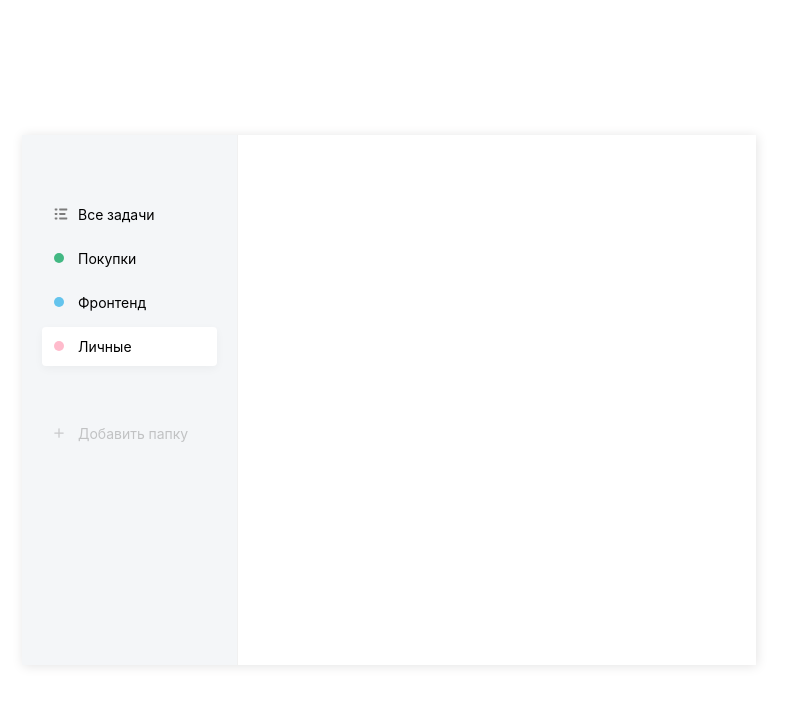
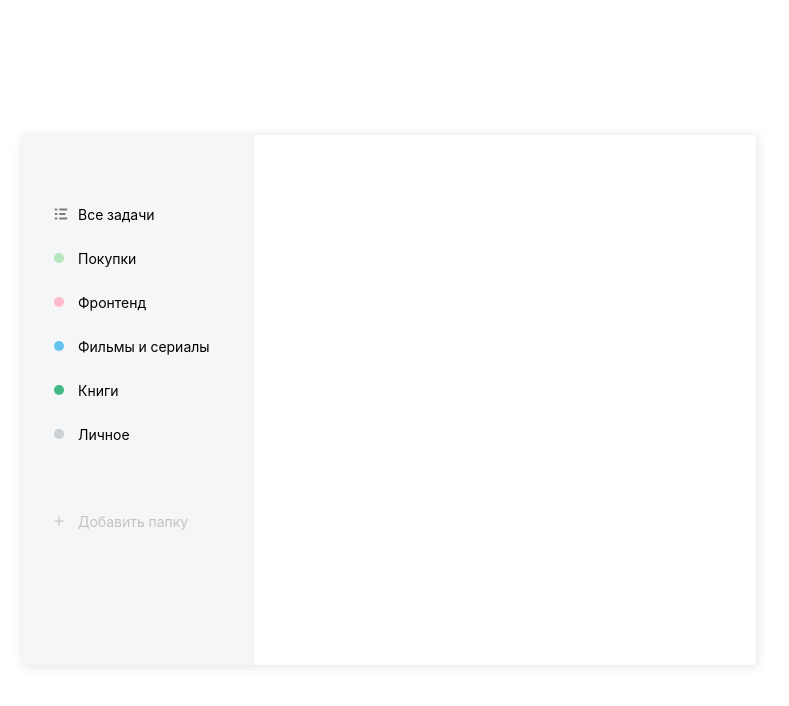
Before and after one commit to ellinacv/todo, a React (Create React App) app: page / in a window 1280 px wide. Shown: the top 706 px of the page, without its empty margins (251-1040 px from the left). Built offline with nearby package versions, Linux system fonts and the light colour scheme.

Commit message:
feat: adding a new folder to the list

```diff
--- a/src/App.jsx
+++ b/src/App.jsx
@@ -1,9 +1,21 @@
-import React from 'react';
+import React, { useState } from 'react';
 import { List } from './components/List/List';
 import { AddList } from './components/List/AddList';
 import DB from './data/db.json';
 
 export const App = () => {
+  const [lists, setLists] = useState(
+    DB.lists.map((item) => {
+      item.color = DB.colors.filter(
+        (color) => color.id === item.colorId,
+      )[0].name;
+      return item;
+    }),
+  );
+  const onAddList = (obj) => {
+    const newList = [...lists, obj];
+    setLists(newList);
+  };
   return (
     <div className="todo">
       <div className="todo-sidebar">
@@ -19,29 +31,12 @@ export const App = () => {
                   <path d="M10.96 5.10001H5.74001C5.24321 5.10001 5.20001 5.50231 5.20001 6.00001C5.20001 6.49771 5.24321 6.90001 5.74001 6.90001H10.96C11.4568 6.90001 11.5 6.49771 11.5 6.00001C11.5 5.50231 11.4568 5.10001 10.96 5.10001ZM12.76 9.60001H5.74001C5.24321 9.60001 5.20001 10.0023 5.20001 10.5C5.20001 10.9977 5.24321 11.4 5.74001 11.4H12.76C13.2568 11.4 13.3 10.9977 13.3 10.5C13.3 10.0023 13.2568 9.60001 12.76 9.60001ZM5.74001 2.40001H12.76C13.2568 2.40001 13.3 1.99771 13.3 1.50001C13.3 1.00231 13.2568 0.600006 12.76 0.600006H5.74001C5.24321 0.600006 5.20001 1.00231 5.20001 1.50001C5.20001 1.99771 5.24321 2.40001 5.74001 2.40001ZM2.86001 5.10001H1.24001C0.743212 5.10001 0.700012 5.50231 0.700012 6.00001C0.700012 6.49771 0.743212 6.90001 1.24001 6.90001H2.86001C3.35681 6.90001 3.40001 6.49771 3.40001 6.00001C3.40001 5.50231 3.35681 5.10001 2.86001 5.10001ZM2.86001 9.60001H1.24001C0.743212 9.60001 0.700012 10.0023 0.700012 10.5C0.700012 10.9977 0.743212 11.4 1.24001 11.4H2.86001C3.35681 11.4 3.40001 10.9977 3.40001 10.5C3.40001 10.0023 3.35681 9.60001 2.86001 9.60001ZM2.86001 0.600006H1.24001C0.743212 0.600006 0.700012 1.00231 0.700012 1.50001C0.700012 1.99771 0.743212 2.40001 1.24001 2.40001H2.86001C3.35681 2.40001 3.40001 1.99771 3.40001 1.50001C3.40001 1.00231 3.35681 0.600006 2.86001 0.600006Z" />
                 </svg>
               ),
-              title: 'Все задачи',
+              name: 'Все задачи',
             },
           ]}
         />
-        <List
-          items={[
-            {
-              color: 'green',
-              title: 'Покупки',
-            },
-            {
-              color: 'blue',
-              title: 'Фронтенд',
-            },
-            {
-              color: 'pink',
-              title: 'Личные',
-              active: true,
-            },
-          ]}
-          isRemovable
-        />
-        <AddList colors={DB.colors} />
+        <List items={lists} isRemovable />
+        <AddList onAdd={onAddList} colors={DB.colors} />
       </div>
       <div className="todo-tasks"></div>
     </div>
--- a/src/components/List/AddList.jsx
+++ b/src/components/List/AddList.jsx
@@ -3,13 +3,40 @@ import { List } from './List';
 import { Badge } from '../Badge/Badge';
 import './AddList.scss';
 
-export const AddList = ({ colors }) => {
+export const AddList = ({ colors, onAdd }) => {
   const [showPopup, setShowPopup] = useState(false);
   const [selectedColor, selectColor] = useState(colors[0].id);
+  const [inputValue, setInputValue] = useState('');
+
+  const togglePopup = () => {
+    if (showPopup === true) {
+      setShowPopup(false);
+      setInputValue('');
+      selectColor(colors[0].id);
+      return;
+    }
+    setShowPopup(true);
+  };
+
+  const addList = () => {
+    if (!inputValue) {
+      alert('Add name list');
+      return;
+    }
+    const color = colors.filter((color) => color.id === selectedColor)[0].name;
+    onAdd({
+      id: Math.random(),
+      name: inputValue,
+      color,
+    });
+    setShowPopup(false);
+    setInputValue('');
+    selectColor(colors[0].id);
+  };
   return (
     <div className="add-list">
       <List
-        onClick={() => setShowPopup(!showPopup)}
+        onClick={togglePopup}
         items={[
           {
             className: 'list-item__icon-btn',
@@ -37,13 +64,19 @@ export const AddList = ({ colors }) => {
                 />
               </svg>
             ),
-            title: 'Добавить папку',
+            name: 'Добавить папку',
           },
         ]}
       />
       {showPopup && (
         <div className="add-list-popup">
-          <input className="field" type="text" placeholder="Название списка" />
+          <input
+            value={inputValue}
+            onChange={(e) => setInputValue(e.target.value)}
+            className="field"
+            type="text"
+            placeholder="Название списка"
+          />
           <div className="add-list-popup__colors">
             {colors.map((color) => (
               <Badge
@@ -54,7 +87,9 @@ export const AddList = ({ colors }) => {
               />
             ))}
           </div>
-          <button className="button add-list__button">Добавить</button>
+          <button onClick={addList} className="button add-list__button">
+            Добавить
+          </button>
         </div>
       )}
     </div>
--- a/src/components/List/List.jsx
+++ b/src/components/List/List.jsx
@@ -6,9 +6,9 @@ import './List.scss';
 export const List = ({ items, isRemovable, onClick }) => {
   return (
     <ul onClick={onClick} className="list">
-      {items.map((item, index) => (
+      {items.map((item) => (
         <li
-          key={index}
+          key={item.id}
           className={classNames('list-item', item.className, {
             active: item.active,
           })}
@@ -16,7 +16,7 @@ export const List = ({ items, isRemovable, onClick }) => {
           <div className="list-item__icon">
             {item.icon ? item.icon : <Badge color={item.color} />}
           </div>
-          <span>{item.title}</span>
+          <span>{item.name}</span>
         </li>
       ))}
     </ul>
--- a/src/components/List/List.scss
+++ b/src/components/List/List.scss
@@ -6,6 +6,15 @@
     align-items: center;
     gap: 0.625rem;
     cursor: pointer;
+    &:hover {
+      background-color: rgba(255, 255, 255, 0.5);
+      transition: all 0.4s;
+    }
+    &.active {
+      background-color: #fff;
+      box-shadow: 0px 3px 10px rgba(0, 0, 0, 0.04);
+      border-radius: 4px;
+    }
 
     &__icon {
       min-width: 14px;
@@ -38,11 +47,5 @@
         }
       }
     }
-
-    &.active {
-      background-color: #fff;
-      box-shadow: 0px 3px 10px rgba(0, 0, 0, 0.04);
-      border-radius: 4px;
-    }
   }
 }
--- a/src/data/db.json
+++ b/src/data/db.json
@@ -2,7 +2,7 @@
   "lists": [
     {
       "id": 1,
-      "name": "Продажи",
+      "name": "Покупки",
       "colorId": 5
     },
     {
@@ -24,16 +24,6 @@
       "id": 5,
       "name": "Личное",
       "colorId": 1
-    },
-    {
-      "name": "Спорт",
-      "colorId": 3,
-      "id": 6
-    },
-    {
-      "name": "Курс по ReactJS ToDo",
-      "colorId": 7,
-      "id": 7
     }
   ],
   "tasks": [
--- a/src/styles/index.scss
+++ b/src/styles/index.scss
@@ -64,7 +64,8 @@ body {
 
   &-sidebar {
     padding: 3.74rem 1.25rem;
-    width: 13.5rem;
+    width: auto;
+    max-width: 14.5rem;
     height: 100%;
     background-color: $bg-color;
     border-right: 1px solid #f1f1f1;
```
